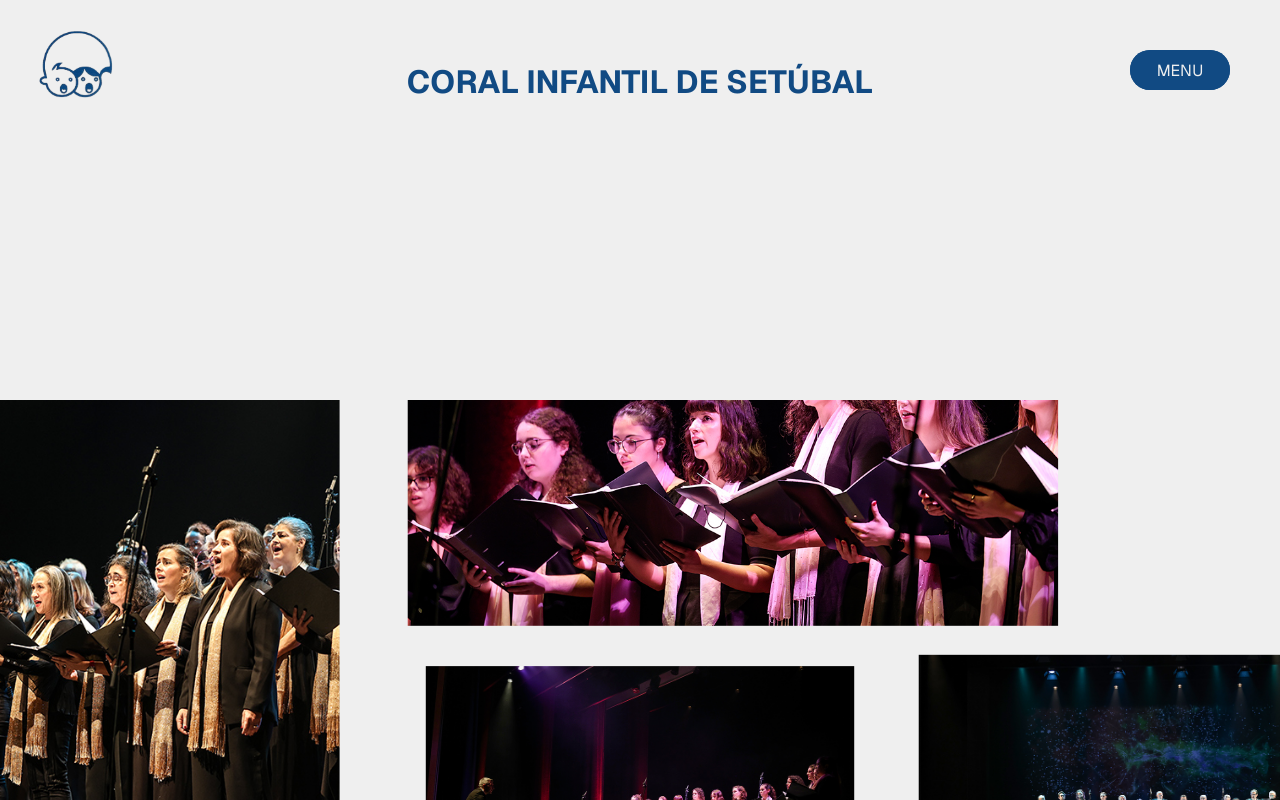
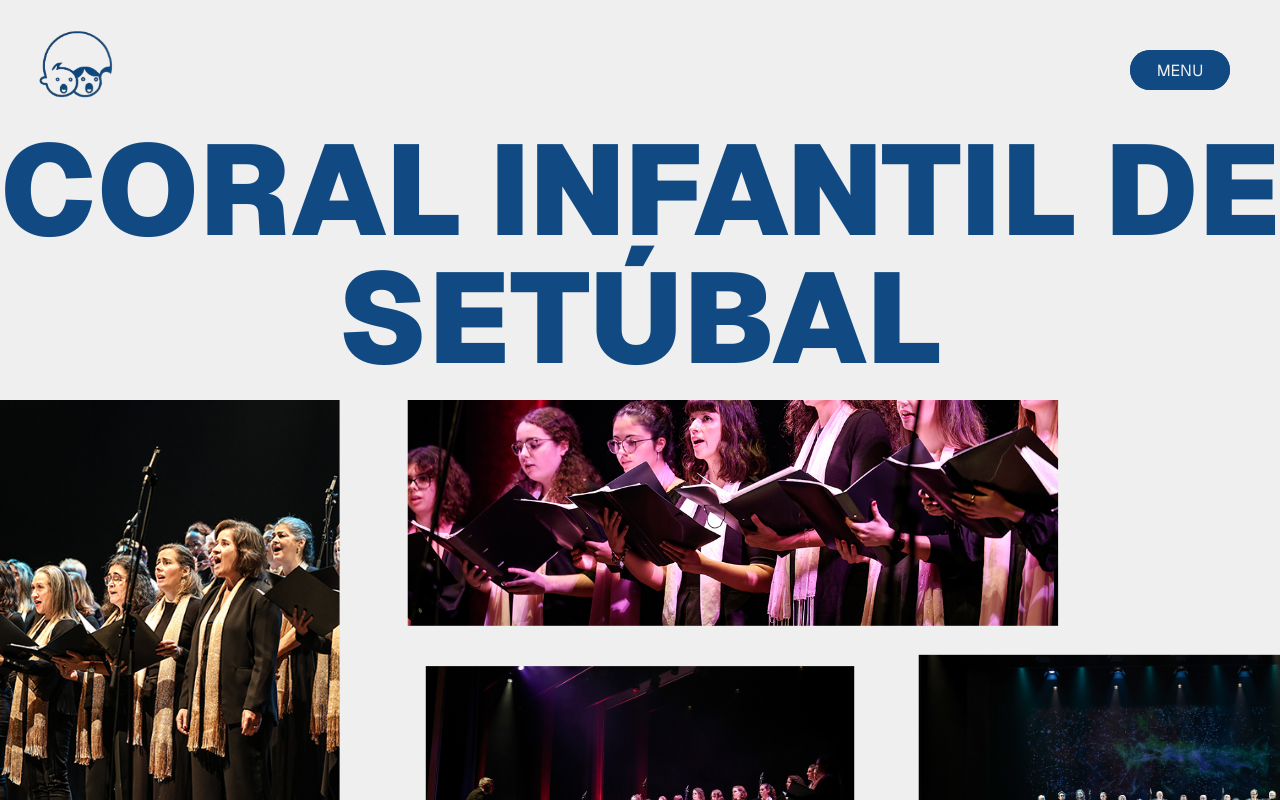
Before and after one commit to RodrigoRafaelSantos7/cis-final, a Next.js app: page / in a window 1280 px wide. Shown: the top 800 px of the page. Built offline with nearby package versions, Linux system fonts and the light colour scheme.

Commit message:
Add title CSS class to ZoomParallax section

```diff
--- a/src/app/page.tsx
+++ b/src/app/page.tsx
@@ -20,7 +20,7 @@ export default function Home() {
   return (
     <main className={styles.main}>
       <div className={styles.zoomParallaxTitle}>
-        <h1>Coral Infantil de Setúbal</h1>
+        <h1 className={styles.title}>Coral Infantil de Setúbal</h1>
       </div>
       <ZoomParallax />
       <div>
```
